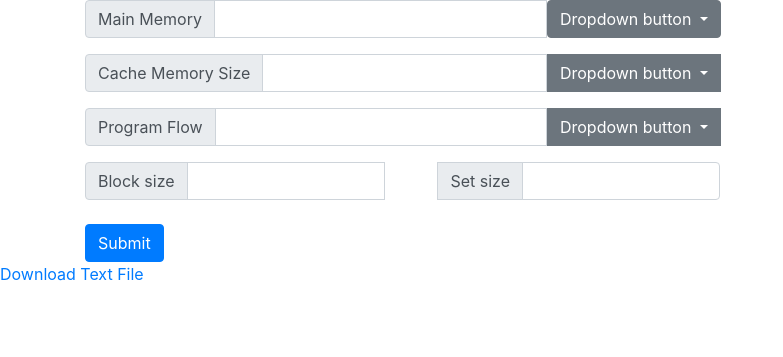
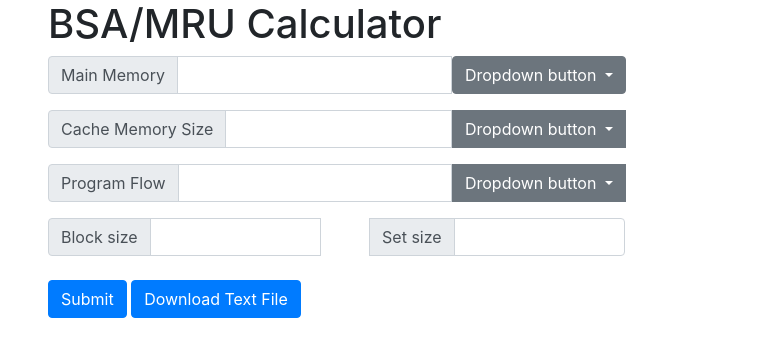
Before and after one commit to meJill/CSARCH2_SimProj, a Node server app: page / in a window 1280 px wide. Shown: the top 357 px of the page, without its empty margins (0-783 px from the left). Run offline with Node 20, Linux system fonts and the light colour scheme; some libraries are stand-ins or nearby versions.

Commit message:
fixing some design

```diff
--- a/package.json
+++ b/package.json
@@ -19,6 +19,7 @@
   },
   "homepage": "https://github.com/Frieya/bru-msa#readme",
   "dependencies": {
+    "@picocss/pico": "^1.5.9",
     "ejs": "^3.1.9",
     "express": "^4.18.2",
     "express-ejs-layouts": "^2.5.1",
--- a/public/bsa-mru.js
+++ b/public/bsa-mru.js
@@ -166,6 +166,8 @@ $(document).ready(function () {
         var blocksetsize = new_cache.cache_size/new_cache.set_size
         for (var s = 0; s < new_cache.numSets; s++) {
           var element = document.createElement("div");
+          element.className = "h1";
+          // element.style.cssText = "font-size: larger; padding: 10px;";
           element.innerHTML = "Set " + s;
           $("#cm").append(element);
           for (var i = 0; i < 2; i++) {
--- a/views/index.ejs
+++ b/views/index.ejs
@@ -1,9 +1,9 @@
 <%-include('layouts/bsa-mru-top') -%>
 
-<div class="container">
+<div class="px-5">
+  <h1> BSA/MRU Calculator </h1>
     <div class="row">
-        <div class="col-lg-7">
-
+        <div class="col-lg-6 ">
             <form action="" name="bsa-table">
                 <div class="input-group mb-3">
                     <div class="input-group-prepend">
@@ -15,9 +15,11 @@
                             <button class="btn btn-secondary dropdown-toggle" name="mm_type" type="button" id="dropdownMenuButton1" data-bs-toggle="dropdown" aria-expanded="false">
                               Dropdown button
                             </button>
-                            <ul class="dropdown-menu" aria-labelledby="dropdownMenuButton1">
+                            <ul role = "listbox" class="dropdown-menu" aria-labelledby="dropdownMenuButton1">
+                              <!-- <option class = "dropdown-item" value="Words"> Words </option> -->
                               <li><a class="dropdown-item" href="#">Words</a></li>
                               <li><a class="dropdown-item" href="#">Blocks</a></li>
+                              <!-- <option class = "dropdown-item" value="Blocks"> Blocks </option> -->
                             </ul>
                           </div>
                       </div>
@@ -72,6 +74,7 @@
                   </div>
                   <div class="mt-4"></div>
                   <button type="submit" class="btn btn-primary" id="Calculate">Submit</button>
+                  <button href="/download" class= "btn btn-primary" download="test.txt">Download Text File</button>
             </form>
 
         </div>
@@ -81,6 +84,6 @@
 <div id="misses"></div>
 <div id="cm"></div>
 
-<a href="/download" download="test.txt">Download Text File</a>
+
 
 <%-include('layouts/bsa-mru-bottom') -%>
```
Also changed, not shown: 1 other file.
